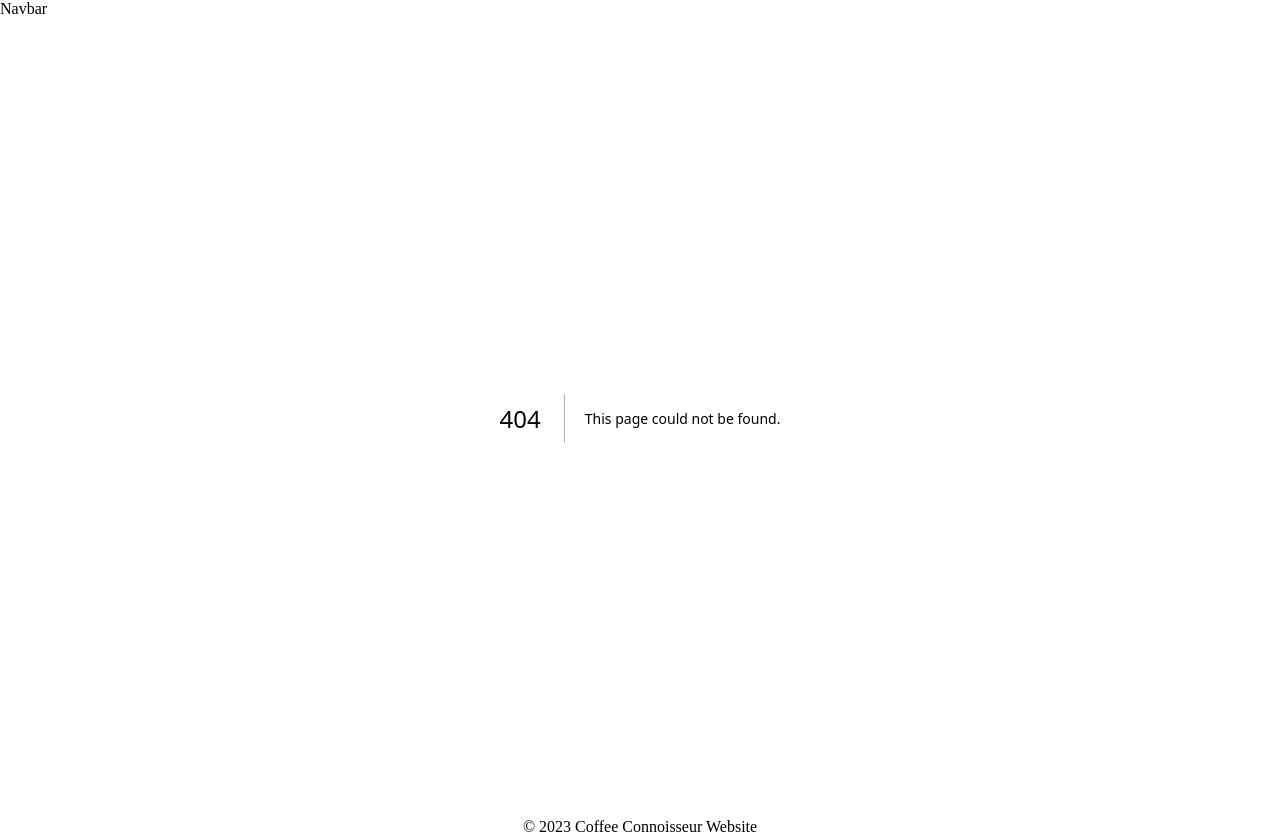
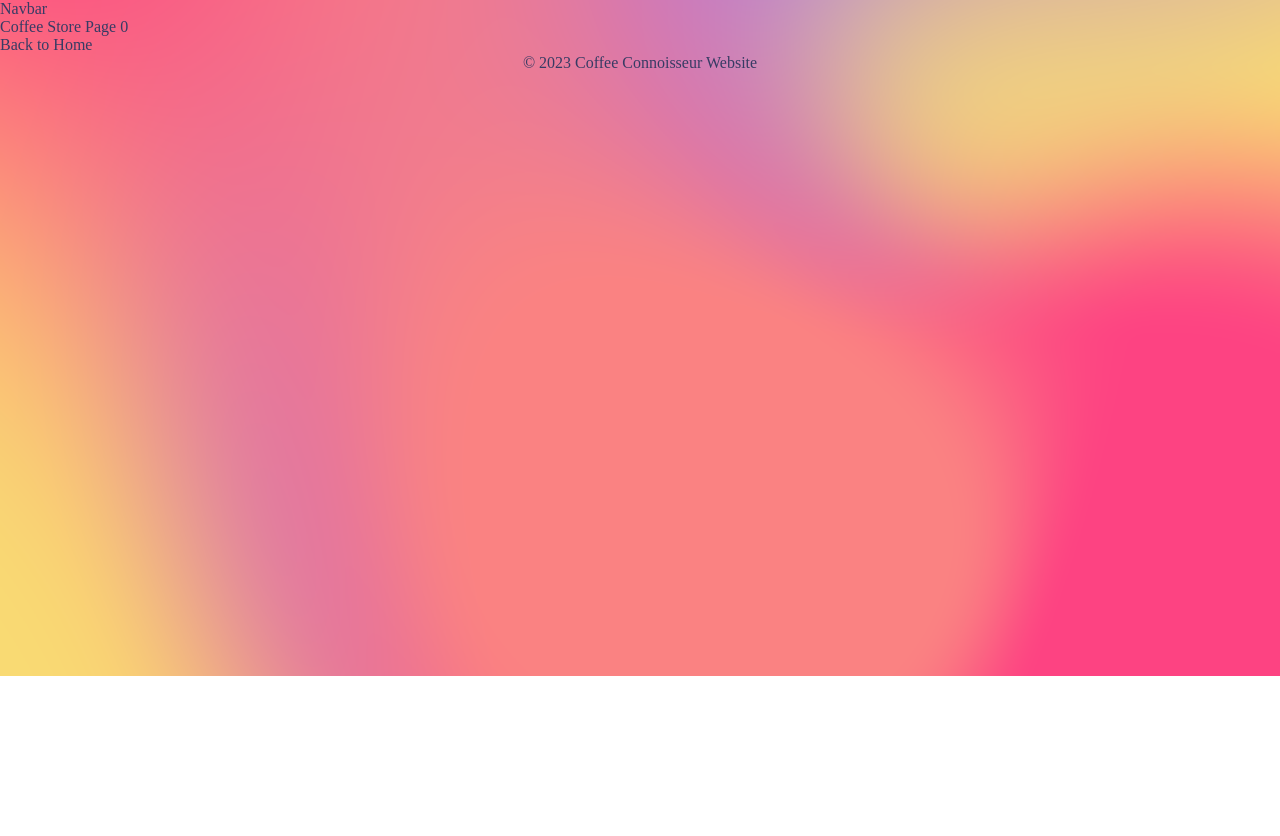
Before and after one commit to o-ponchik/coffee-connoiseur-project, a Next.js app: page /coffee-store/0 in a window 1280 px wide. Before the commit this address had no page. After the commit the page ends 800 px from the top, so only its background shows below. Built offline with nearby package versions, Linux system fonts and the light colour scheme.

Commit message:
create a dynamic route

```diff
--- /dev/null
+++ b/pages/coffee-store/[id].js
@@ -0,0 +1,17 @@
+import React from "react";
+import { useRouter } from "next/router";
+import Link from "next/link";
+
+const CoffeeStore = () => {
+  const router = useRouter();
+  const { id } = router.query;
+
+  return (
+    <>
+      <div>Coffee Store Page {id}</div>
+      <Link href={"/"}>Back to Home</Link>
+    </>
+  );
+};
+
+export default CoffeeStore;
```
